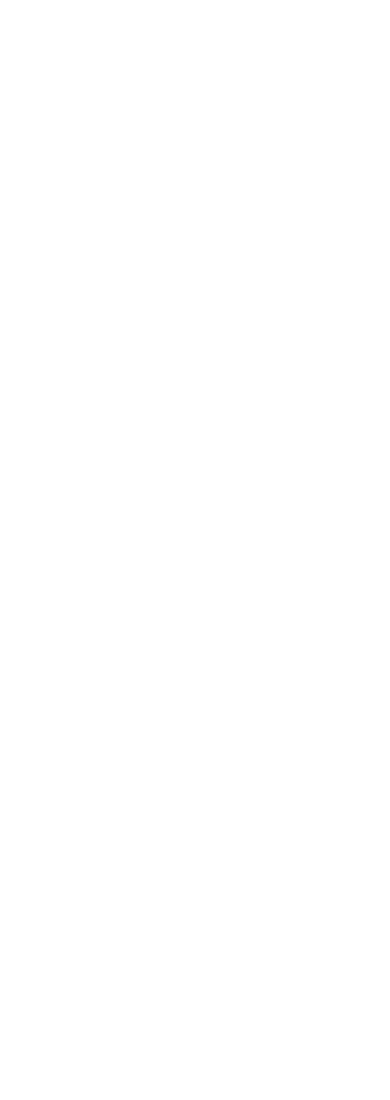
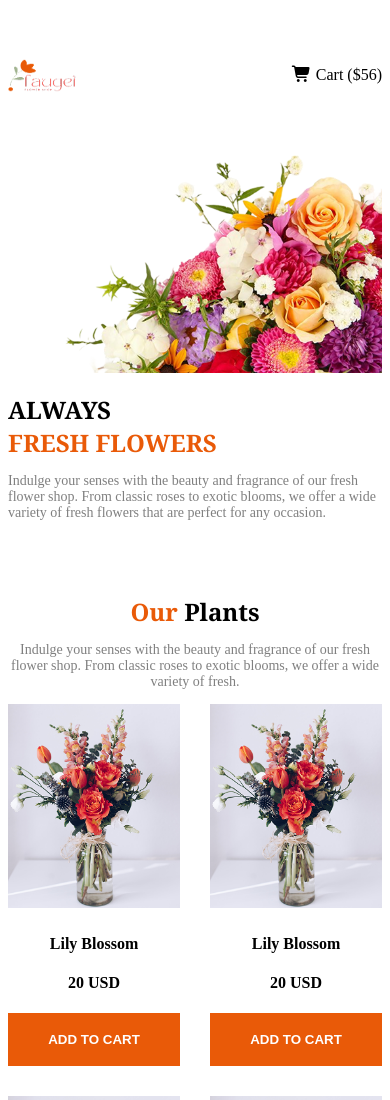
Before and after one commit to SwapnilAhmed47/Assignment-02, a plain HTML site: page index.html in a window 390 px wide. Shown: the top 1100 px of the page. Before the commit the page ends 844 px from the top, so only its background shows below. Drawn offline with Linux system fonts and the light colour scheme.

Commit message:
done till plant section

```diff
--- a/index.html
+++ b/index.html
@@ -4,11 +4,135 @@
     <meta charset="UTF-8">
     <meta name="viewport" content="width=device-width, initial-scale=1.0">
     <title>Responsive-Flowers</title>
+    <link rel="preconnect" href="https://fonts.googleapis.com">
+    <link rel="preconnect" href="https://fonts.gstatic.com" crossorigin>
+    <link href="https://fonts.googleapis.com/css2?family=Noto+Serif:ital,wght@0,100..900;1,100..900&display=swap" rel="stylesheet">
+    <link rel="preconnect" href="https://fonts.googleapis.com">
+    <link rel="preconnect" href="https://fonts.gstatic.com" crossorigin>
+    <link href="https://fonts.googleapis.com/css2?family=Inter:ital,opsz,wght@0,14..32,100..900;1,14..32,100..900&display=swap" rel="stylesheet">
+    <link rel="stylesheet" href="https://cdnjs.cloudflare.com/ajax/libs/font-awesome/7.0.0/css/all.min.css" integrity="sha512-DxV+EoADOkOygM4IR9yXP8Sb2qwgidEmeqAEmDKIOfPRQZOWbXCzLC6vjbZyy0vPisbH2SyW27+ddLVCN+OMzQ==" crossorigin="anonymous" referrerpolicy="no-referrer" />
     <link rel="stylesheet" href="./style/style.css">
+
 </head>
-<body>
+<body class="body .inter-regular">
 
-    <header>
+    <header class="body-width">
+        <nav class="nav-bar">
+            <img src="./assets/logo.png" alt="">
+
+            <ul class="nav-links">
+                <li ><a class="home" href="">Home</a></li>
+                <li ><a class="shop" href="">Shop</a></li>
+                <li ><a class="about" href="">About us</a></li>
+                <li class="cart"><a class="cart" href=""><i class="fa-solid fa-cart-shopping"></i> Cart ($56)</a></li>
+            </ul>
+        </nav>
+
+        <section class="banner">
+            <div class="banner-content">
+                <h2 class="banner-title noto-serif-regular">
+                    ALWAYS <br> <span class="orange">FRESH  FLOWERS</span>
+                </h2>
+                <p class="banner-description dark2">
+                    Indulge your senses with the beauty and fragrance of our fresh flower shop. From classic roses to exotic blooms, we offer a wide variety of fresh flowers that are perfect for any occasion.
+                </p>
+            </div>
+            <img src="./assets/hero-flower.png" alt="" class="banner-img">
+        </section>
+
+        <section class="section-margin">
+            <div class="plant-section">
+                <h3 class="plant-title noto-serif-regular">
+                    <span class="orange">Our</span> Plants
+                </h3>
+                <p class="plant-description dark2">
+                    Indulge your senses with the beauty and fragrance of our fresh flower shop. From classic roses to exotic blooms, we offer a wide variety of fresh.
+                </p>
+            </div>
+
+            <div class="card-container">
+                <div class="card">
+                    <img src="./assets/sample-flower-image.png" alt="">
+                    <h4 class="card-title">
+                        Lily Blossom
+                    </h4>
+                    <h4 class="card-price">
+                        20 USD
+                    </h4>
+                    <button class="card-btn">ADD TO CART</button>
+                </div>
+                <div class="card">
+                    <img src="./assets/sample-flower-image.png" alt="">
+                    <h4 class="card-title">
+                        Lily Blossom
+                    </h4>
+                    <h4 class="card-price">
+                        20 USD
+                    </h4>
+                    <button class="card-btn">ADD TO CART</button>
+                </div>
+                <div class="card">
+                    <img src="./assets/sample-flower-image.png" alt="">
+                    <h4 class="card-title">
+                        Lily Blossom
+                    </h4>
+                    <h4 class="card-price">
+                        20 USD
+                    </h4>
+                    <button class="card-btn">ADD TO CART</button>
+                </div>
+                <div class="card">
+                    <img src="./assets/sample-flower-image.png" alt="">
+                    <h4 class="card-title">
+                        Lily Blossom
+                    </h4>
+                    <h4 class="card-price">
+                        20 USD
+                    </h4>
+                    <button class="card-btn">ADD TO CART</button>
+                </div>
+                <div class="card">
+                    <img src="./assets/sample-flower-image.png" alt="">
+                    <h4 class="card-title">
+                        Lily Blossom
+                    </h4>
+                    <h4 class="card-price">
+                        20 USD
+                    </h4>
+                    <button class="card-btn">ADD TO CART</button>
+                </div>
+                <div class="card">
+                    <img src="./assets/sample-flower-image.png" alt="">
+                    <h4 class="card-title">
+                        Lily Blossom
+                    </h4>
+                    <h4 class="card-price">
+                        20 USD
+                    </h4>
+                    <button class="card-btn">ADD TO CART</button>
+                </div>
+                <div class="card">
+                    <img src="./assets/sample-flower-image.png" alt="">
+                    <h4 class="card-title">
+                        Lily Blossom
+                    </h4>
+                    <h4 class="card-price">
+                        20 USD
+                    </h4>
+                    <button class="card-btn">ADD TO CART</button>
+                </div>
+                <div class="card">
+                    <img src="./assets/sample-flower-image.png" alt="">
+                    <h4 class="card-title">
+                        Lily Blossom
+                    </h4>
+                    <h4 class="card-price">
+                        20 USD
+                    </h4>
+                    <button class="card-btn">ADD TO CART</button>
+                </div>
+            </div>
+        </section>
 
     </header>
 
--- a/style/style.css
+++ b/style/style.css
@@ -0,0 +1,201 @@
+
+.noto-serif-regular {
+  font-family: "Noto Serif", serif;
+  font-optical-sizing: auto;
+  font-weight: 400;
+  font-style: normal;
+  font-variation-settings:
+    "wdth" 100;
+}
+
+
+.inter-regular {
+  font-family: "Inter", sans-serif;
+  font-optical-sizing: auto;
+  font-weight: 400;
+  font-style: normal;
+}
+
+
+/* shared style */
+.body-width{
+    max-width: 1140px;
+    margin:0 auto;
+}
+
+body{
+    margin-top: 50px;
+}
+
+.orange{
+    color: #E95A08;
+}
+
+.section-margin{
+    margin-top: 120px;
+}
+
+.dark2{
+    color: rgba(0, 0, 0, 0.5);
+}
+
+
+
+/* nab bar */
+.nav-bar{
+    display: flex;
+    justify-content: space-between;
+    align-items: center;
+}
+
+.nav-links{
+    display: flex;
+    gap: 20px;
+
+    li{
+        list-style: none;
+    }
+
+    a{
+        text-decoration: none;
+    }
+
+    .home{
+    color: #252432;
+    }
+
+    .shop{
+        color: #8987A1;
+    }
+    .about{
+        color: #8987A1;
+    }
+    .cart{
+        color: #000000;
+    }
+
+
+}
+
+/* banner */
+
+.banner{
+    display: flex;
+    align-items: end;
+}
+
+.banner-title{
+    font-size: 65px;
+    font-weight: bold;
+    color: #000000;
+    margin-bottom: 5px;
+
+}
+
+.banner-description{
+    font-size: 22px;
+}
+
+
+/* plant and card section */
+.plant-section{
+    text-align: center;
+    width: 888px;
+    margin: auto;
+}
+
+.plant-title{
+    font-size: 50px;
+    font-weight: bold;
+    margin-bottom: 5px;
+}
+
+.plant-description{
+    font-size: 22px;
+
+
+
+}
+
+.card-container{
+    max-width: 100%;
+    display: grid;
+    grid-template-columns: repeat(4, 1fr);
+    gap: 16px;
+}
+
+.card{
+    text-align: center;
+    max-width: 100%;
+
+
+    button{
+        width: 100%;
+    }
+}
+
+.card-btn{
+    padding: 19px 80px;
+    border: none;
+    color: #FFFFFF;
+    background-color: #E95A08;
+    font-weight: 700;
+}
+
+/* media-query */
+@media screen and (max-width:576px){
+    .section-margin{
+    margin-top: 60px;
+    }
+    .home, .shop, .about{
+        display: none;
+    }
+    .nav-bar img{
+        height: 33px;
+        width: 68px;
+    }
+    .nav-bar{
+        margin-bottom: 40px;
+    }
+
+     /* banner section */
+    .banner{
+        flex-direction: column-reverse;
+    }
+    .banner-title{
+        font-size: 24px;
+    }
+    .banner-description{
+        font-size: 14px;
+    }
+    .banner-img{
+        width: 100%;
+    }
+    .banner-content{
+        width: 100%;
+    }
+
+    /* plant-section */
+    .plant-section{
+        width: 100%;
+    }
+    .plant-title{
+        font-size: 24px;
+    }
+    .plant-description{
+        font-size: 14px;
+    }
+    .card-container{
+        grid-template-columns: repeat(2, 1fr);
+        gap: 30px;
+
+    }
+    .card img{
+        width: 100%;
+    }
+    .card-btn{
+    padding: 19px 30px;
+
+}
+
+}
```
